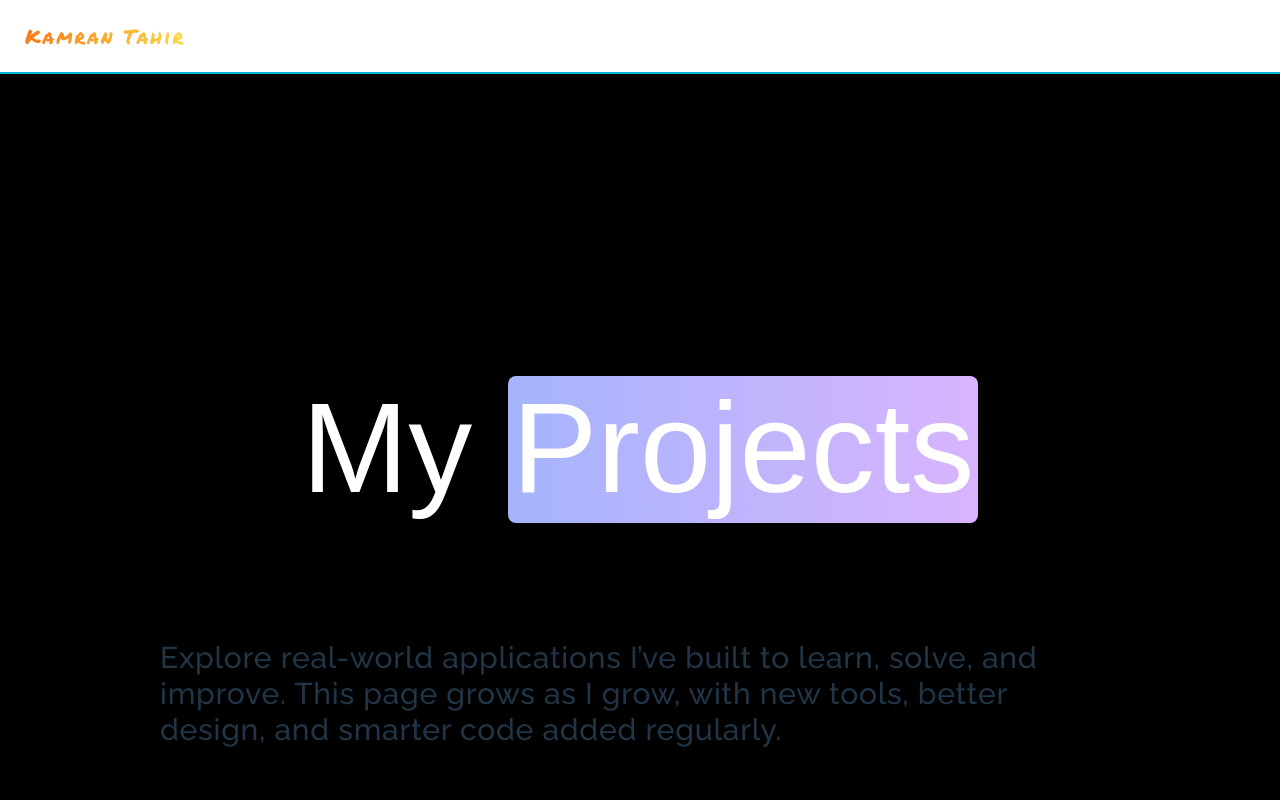
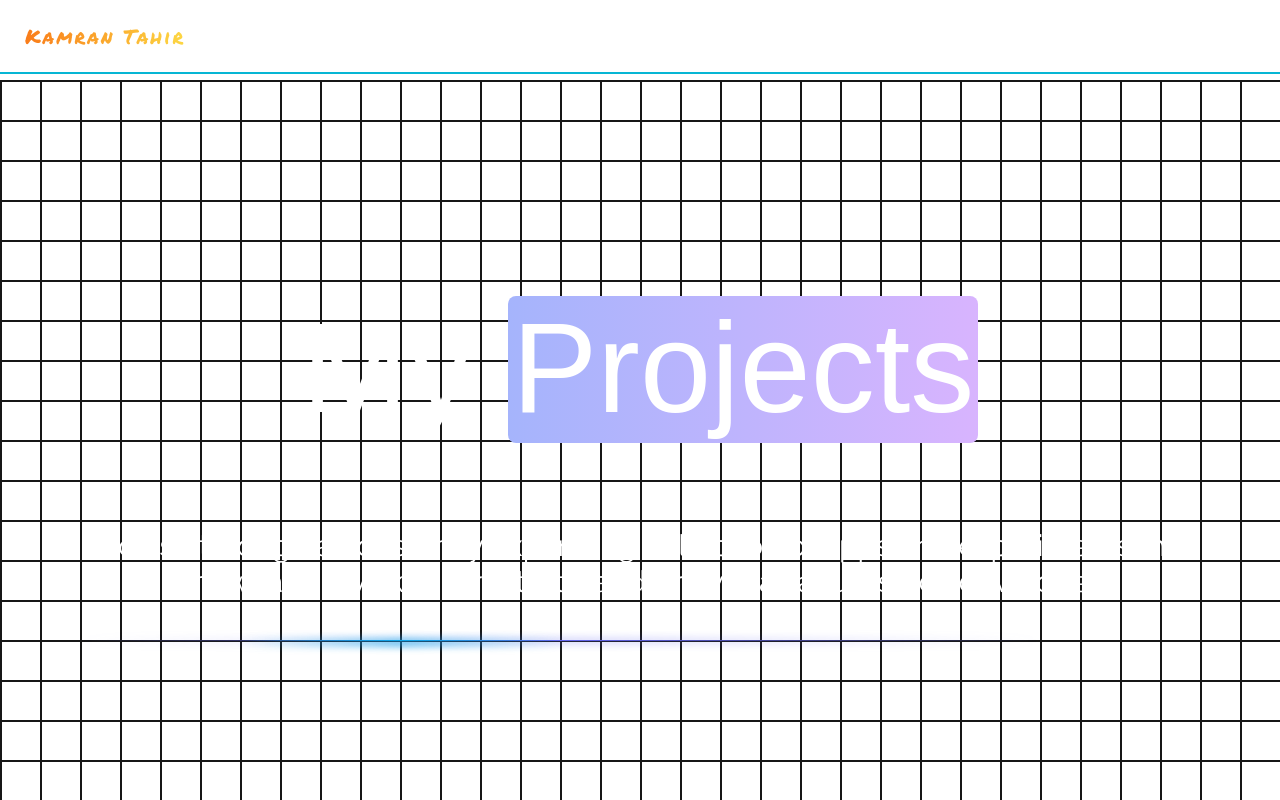
Before and after one commit to kamrantahir2/Portfolio, a React (Vite) app: page /projects in a window 1280 px wide. Shown: the top 800 px of the page. Built offline with nearby package versions, Linux system fonts and the light colour scheme; a web font is replaced by a local one.

Commit message:
Styling change for my projects to match landing page

```diff
--- a/src/components/Projects.jsx
+++ b/src/components/Projects.jsx
@@ -5,6 +5,7 @@ import { Highlight } from "./hero-highlight";
 import React, { useId, useRef, useState } from "react";
 import { AnimatePresence, motion } from "motion/react";
 import { useOutsideClick } from "../hooks/use-outside-click";
+import { cn } from "../lib/utils";
 
 const Projects = () => {
   const [active, setActive] = useState(null);
@@ -33,20 +34,48 @@ const Projects = () => {
   useOutsideClick(ref, () => setActive(null));
 
   return (
-    <div className="">
-      <div className="bg-black py-20 lg:py-40 portfolio-header mb-12">
-        <h1 className="md:text-7xl text-6xl lg:text-9xl font-gothicExpanded text-center  text-white relative z-2 md:mb-24 mb-8 md:pt-56 pt-36">
-          My <Highlight>Projects</Highlight>
+    <div className="absolute top-20 ">
+      <div className="relative  h-screen bg-white dark:bg-black">
+        <div
+          className={cn(
+            "pointer-events-none absolute inset-0 [background-size:40px_40px] select-none",
+            "[background-image:linear-gradient(to_right,#171717_2px,transparent_2px),linear-gradient(to_bottom,#171717_2px,transparent_2px)]"
+          )}
+        />
+
+        <h1 className=" md:text-7xl text-7xl lg:text-9xl font-gothicExpanded text-center  text-white relative z-2 md:mb-24 mb-8 md:pt-56 pt-36">
+          My
+          <span className="hidden md:inline">
+            {" "}
+            <Highlight className="text-blackdark:text-white">
+              Projects
+            </Highlight>
+          </span>
+        </h1>
+        <h1 className="md:text-7xl text-7xl lg:text-9xl font-gothicExpanded text-center  text-white relative z-20 mb-4 md:hidden ">
+          <Highlight className="text-blackdark:text-white">Projects</Highlight>
         </h1>
 
-        <h2 className=" text-center lg:text-left mt-12 lg:mt-32 md:mt-16 text-xl md:text-3xl tracking-wide w-9/12  m-auto font-medium ">
-          Explore real-world applications I’ve built to learn, solve, and
-          improve. This page grows as I grow, with new tools, better design, and
-          smarter code added regularly.
-        </h2>
+        <h3 className="md:text-2xl text-xl lg:text-3xl text-center text-white relative z-20 mt-12 md:mx-12 mx-8">
+          Browse through a constantly expanding collection of apps and
+          experiments that showcase my skills, creativity, and growth as a
+          full-stack developer.
+        </h3>
+
+        <div className="h-40 relative mt-10">
+          {/* Gradients */}
+          <div className="absolute inset-x-20 top-0 bg-gradient-to-r from-transparent via-indigo-500 to-transparent h-[2px] w-3/4 blur-sm" />
+          <div className="absolute inset-x-20 top-0 bg-gradient-to-r from-transparent via-indigo-500 to-transparent h-px w-3/4" />
+          <div className="absolute inset-x-60 top-0 bg-gradient-to-r from-transparent via-sky-500 to-transparent h-[5px] w-1/4 blur-sm" />
+          <div className="absolute inset-x-60 top-0 bg-gradient-to-r from-transparent via-sky-500 to-transparent h-px w-1/4" />
+
+          {/* Core component */}
+
+          {/* Radial Gradient to prevent sharp edges */}
+        </div>
       </div>
 
-      <div className=" mb-24" triggerOnce>
+      <div className=" mb-24 mt-16" triggerOnce>
         <AnimatePresence>
           {active && typeof active === "object" && (
             <motion.div
@@ -144,7 +173,7 @@ const Projects = () => {
           ) : null}
         </AnimatePresence>
         <Fade triggerOnce>
-          <ul className="md:max-w-6xl max-w-5/6 mx-auto w-11/12 grid grid-cols-1 md:grid-cols-2 items-start gap-24 ">
+          <ul className="md:max-w-6xl max-w-5/6 mx-auto w-11/12 grid grid-cols-1 md:grid-cols-2 items-start gap-48 ">
             {cards.map((card, index) => (
               <motion.div
                 layoutId={`card-${card.title}-${id}`}
```
